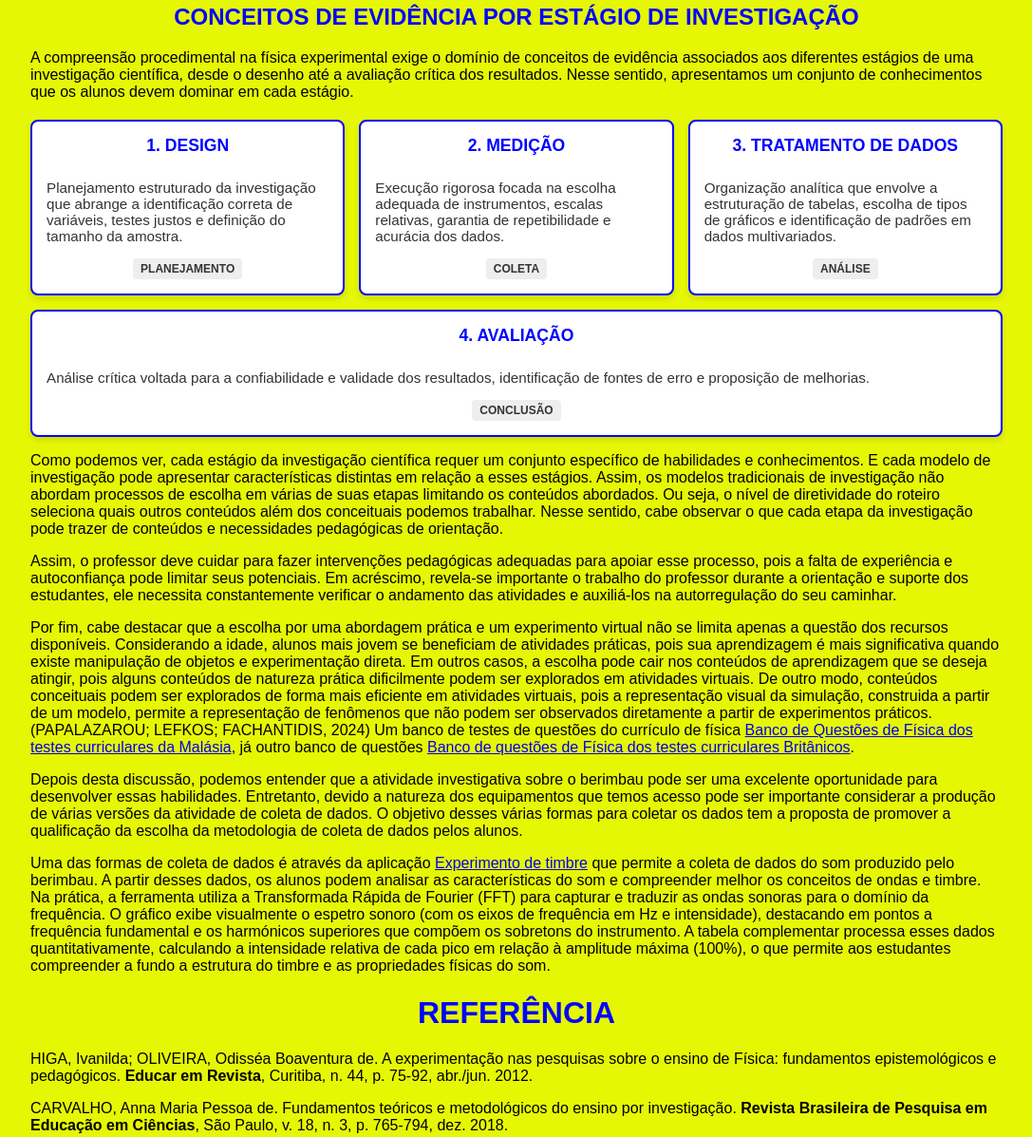
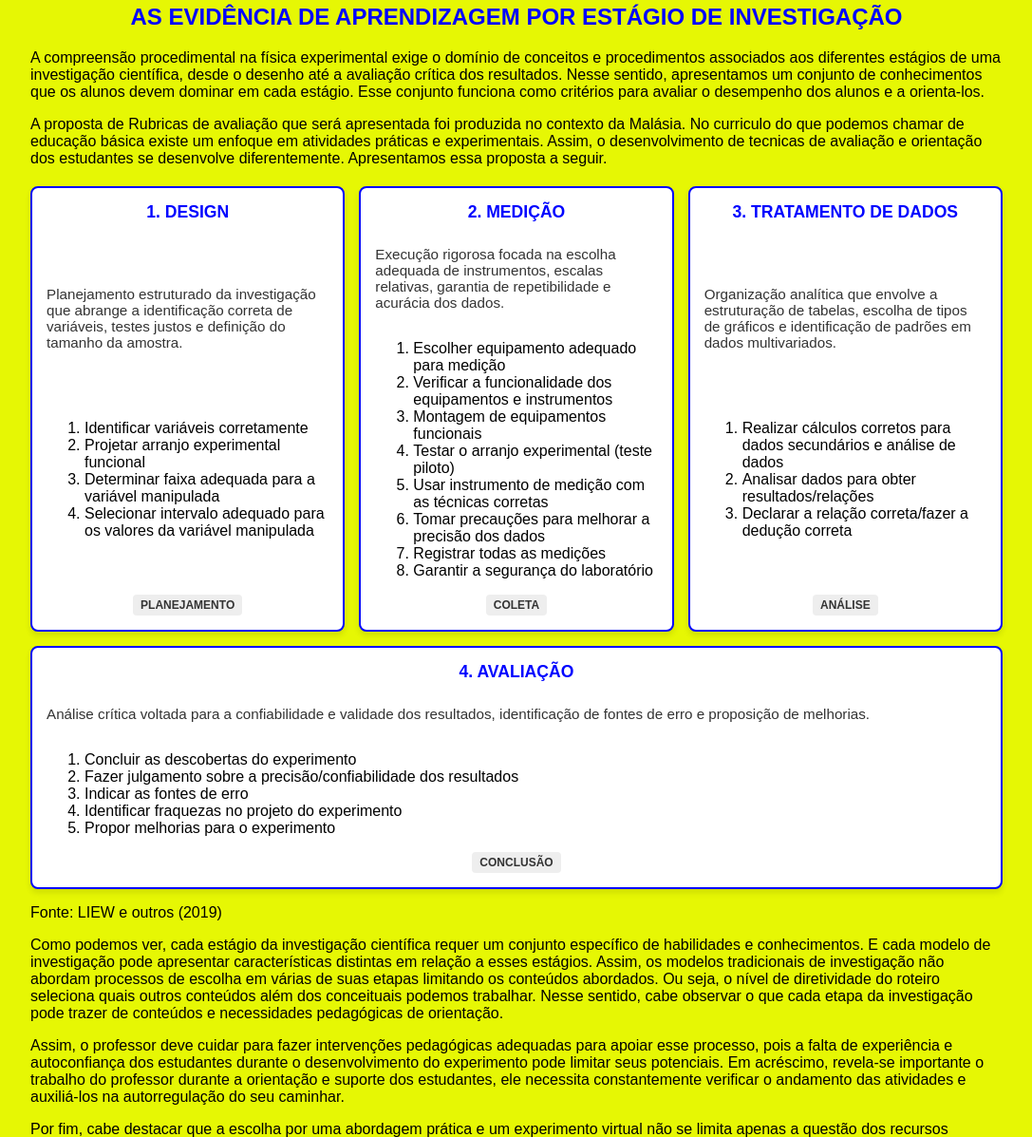
Before and after one commit to luizpampu-hub/sitedoprojeto, a plain HTML site: page 02Berimbau.html in a window 1280 px wide. Shown: the part 1100-2297 px from the top of the page at 95% size, without its empty margins (96-1183 px from the left). Drawn offline with nearby package versions, Linux system fonts and the light colour scheme.

Commit message:
Colocando tag do google e melhorando o texto

```diff
--- a/02Berimbau.html
+++ b/02Berimbau.html
@@ -62,39 +62,69 @@
     Uma questão importante a ser considerada sobre as atividades experimentais é que elas desenvolvem outros conhecimentos além dos relacionados aos conteúdos disciplinares tradicionais. Outra questão a ser abordada é que a forma do ensino, a estrutura da atividade experimental, influencia os conteúdos de aprendizagem. Considerando a atividade experimental diferente das aulas tradicionais, podemos discutir quais conhecimentos são desenvolvidos. Para isso apresentamos o quadro apresentado por LIEW e outros (2019).
 </p>
 <!-- QUADRO 2: Conceitos de Evidência Associados aos Estágios da Investigação -->
- <h2>Conceitos de Evidência por Estágio de Investigação</h2>
- <p>A compreensão procedimental na física experimental exige o domínio de conceitos de evidência associados aos diferentes estágios de uma investigação científica, desde o desenho até a avaliação crítica dos resultados. Nesse sentido, apresentamos um conjunto de conhecimentos que os alunos devem dominar em cada estágio.</p>
+ <h2>As Evidência de aprendizagem por Estágio de Investigação</h2>
+ <p>A compreensão procedimental na física experimental exige o domínio de conceitos e procedimentos associados aos diferentes estágios de uma investigação científica, desde o desenho até a avaliação crítica dos resultados. Nesse sentido, apresentamos um conjunto de conhecimentos que os alunos devem dominar em cada estágio. Esse conjunto funciona como critérios para avaliar o desempenho dos alunos e a orienta-los.</p>
+ <p>A proposta de Rubricas de avaliação que será apresentada foi produzida no contexto da Malásia. No curriculo do que podemos chamar de educação básica existe um enfoque em atividades práticas e experimentais. Assim, o desenvolvimento de tecnicas de avaliação e orientação dos estudantes se desenvolve diferentemente. Apresentamos essa proposta a seguir.</p>
 
  <div class="quadro-niveis">
      <div class="cartao-nivel">
          <h3>1. Design</h3>
          <p>Planejamento estruturado da investigação que abrange a identificação correta de variáveis, testes justos e definição do tamanho da amostra.</p>
+         <ol>
+            <li>Identificar variáveis corretamente</li>
+            <li>Projetar arranjo experimental funcional</li>
+            <li>Determinar faixa adequada para a variável manipulada</li>
+            <li>Selecionar intervalo adequado para os valores da variável manipulada</li>
+         </ol>
          <span class="tag-orientacao">Planejamento</span>
      </div>
 
      <div class="cartao-nivel">
          <h3>2. Medição</h3>
          <p>Execução rigorosa focada na escolha adequada de instrumentos, escalas relativas, garantia de repetibilidade e acurácia dos dados.</p>
+            <ol>
+                <li>Escolher equipamento adequado para medição</li>
+                <li>Verificar a funcionalidade dos equipamentos e instrumentos</li>
+                <li>Montagem de equipamentos funcionais</li>
+                <li>Testar o arranjo experimental (teste piloto)</li>
+                <li>Usar instrumento de medição com as técnicas corretas</li>
+                <li>Tomar precauções para melhorar a precisão dos dados</li>
+                <li>Registrar todas as medições</li>
+                <li>Garantir a segurança do laboratório</li>
+            </ol>
          <span class="tag-orientacao">Coleta</span>
      </div>
 
      <div class="cartao-nivel">
          <h3>3. Tratamento de Dados</h3>
          <p>Organização analítica que envolve a estruturação de tabelas, escolha de tipos de gráficos e identificação de padrões em dados multivariados.</p>
+            <ol>
+                <li>Realizar cálculos corretos para dados secundários e análise de dados</li>
+                <li>Analisar dados para obter resultados/relações</li>
+                <li>Declarar a relação correta/fazer a dedução correta</li>
+            </ol>
          <span class="tag-orientacao">Análise</span>
      </div>
 
      <div class="cartao-nivel">
          <h3>4. Avaliação</h3>
          <p>Análise crítica voltada para a confiabilidade e validade dos resultados, identificação de fontes de erro e proposição de melhorias.</p>
+            <ol>
+                <li>Concluir as descobertas do experimento</li>
+                <li>Fazer julgamento sobre a precisão/confiabilidade dos resultados</li>
+                <li>Indicar as fontes de erro</li>
+                <li>Identificar fraquezas no projeto do experimento</li>
+                <li>Propor melhorias para o experimento</li>
+            </ol>
          <span class="tag-orientacao">Conclusão</span>
      </div>
  </div>
+ <p font-size="small">Fonte: LIEW e outros (2019)</p>
  <p>
     Como podemos ver, cada estágio da investigação científica requer um conjunto específico de habilidades e conhecimentos. E cada modelo de investigação pode apresentar características distintas em relação a esses estágios. Assim, os modelos tradicionais de investigação não abordam processos de escolha em várias de suas etapas limitando os conteúdos abordados. Ou seja, o nível de diretividade do roteiro seleciona quais outros conteúdos além dos conceituais podemos trabalhar. Nesse sentido, cabe observar o que cada etapa da investigação pode trazer de conteúdos e necessidades pedagógicas de orientação.
 </p>
 <p>
-    Assim, o professor deve cuidar para fazer intervenções pedagógicas adequadas para apoiar esse processo, pois a falta de experiência e autoconfiança pode limitar seus potenciais. Em acréscimo, revela-se importante o trabalho do professor durante a orientação e suporte dos estudantes, ele necessita constantemente verificar o andamento das atividades e auxiliá-los na autorregulação do seu caminhar.
+    Assim, o professor deve cuidar para fazer intervenções pedagógicas adequadas para apoiar esse processo, pois a falta de experiência e autoconfiança dos estudantes durante o desenvolvimento do experimento pode limitar seus potenciais. Em acréscimo, revela-se importante o trabalho do professor durante a orientação e suporte dos estudantes, ele necessita constantemente verificar o andamento das atividades e auxiliá-los na autorregulação do seu caminhar.
 </p>
 <p>
     Por fim, cabe destacar que a escolha por uma abordagem prática e um experimento virtual não se limita apenas a questão dos recursos disponíveis. Considerando a idade, alunos mais jovem se beneficiam de atividades práticas, pois sua aprendizagem é mais significativa quando existe manipulação de objetos e experimentação direta. Em outros casos, a escolha pode cair nos conteúdos de aprendizagem que se deseja atingir, pois alguns conteúdos de natureza prática dificilmente podem ser explorados em atividades virtuais. De outro modo, conteúdos conceituais podem ser explorados de forma mais eficiente em atividades virtuais, pois a representação visual da simulação, construida a partir de um modelo, permite a representação de fenômenos que não podem ser observados diretamente a partir de experimentos práticos. (PAPALAZAROU; LEFKOS; FACHANTIDIS, 2024) Um banco de testes de questões do currículo de física <a href="https://trial.spmpaper.me/?dir=Physics/">Banco de Questões de Física dos testes curriculares da Malásia</a>, já outro banco de questões <a href="https://www.savemyexams.com/igcse/physics/cie/past-papers/">Banco de questões de Física dos testes curriculares Britânicos</a>.
```
Also changed, not shown: Index.html (+1 -0 lines).
